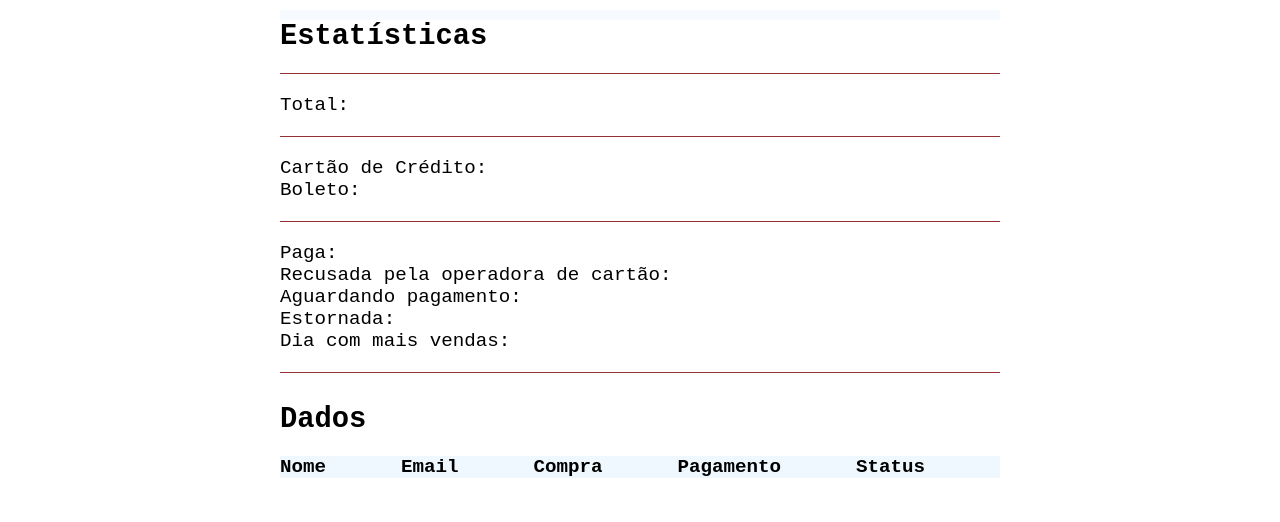
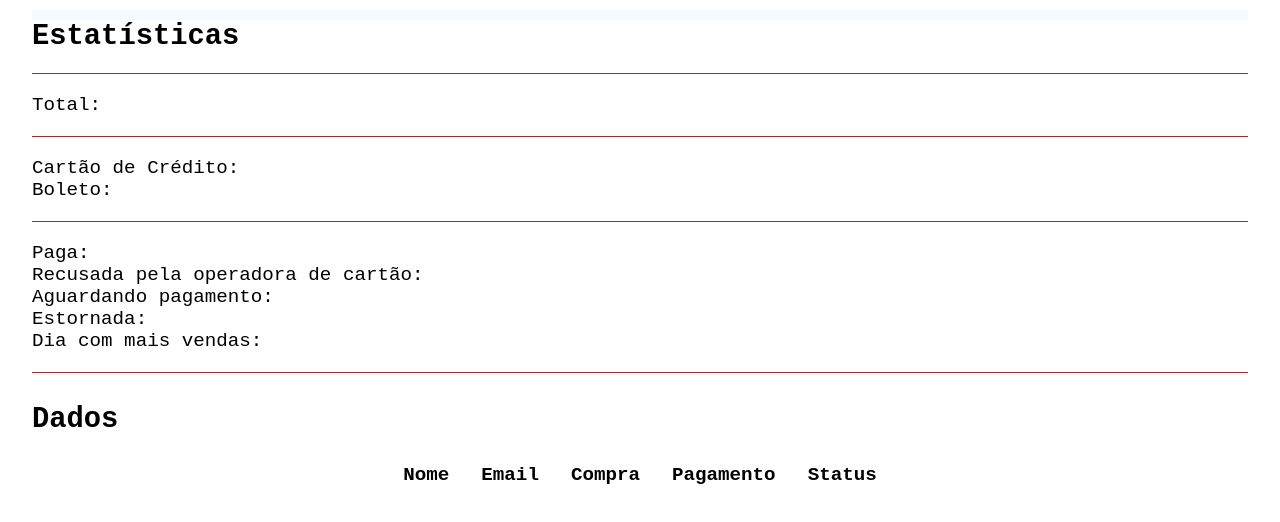
Before and after one commit to bruno15b/fetchData, a website with bundled scripts: page index.html in a window 1280 px wide. Built offline with nearby package versions, Linux system fonts and the light colour scheme; no server answers.

Commit message:
Implemented dynamic transaction data appending to HTML table

```diff
--- a/index.html
+++ b/index.html
@@ -29,15 +29,20 @@
   </section>
   <section>
     <h1>Dados</h1>
-    <ul class="table">
-      <li class="table-columns">
-        <p>Nome</p>
-        <p>Email</p>
-        <p>Compra</p>
-        <p>Pagamento</p>
-        <p>Status</p>
-      </li>
-    </ul>
+    <table class="table">
+      <thead class="table-head">
+        <tr>
+          <th>Nome</th>
+          <th>Email</th>
+          <th>Compra</th>
+          <th>Pagamento</th>
+          <th>Status</th>
+        </tr>
+      <tbody class="table-body">
+
+      </tbody>
+      </thead>
+    </table>
   </section>
   <script type="module" src="./dist/script.js"></script>
 </body>
--- a/src/script.ts
+++ b/src/script.ts
@@ -3,6 +3,8 @@ import fetchData from "./fetchData.js";
 import { APIDataTransaction, Transaction } from "./global.js";
 import normalizeDataEntries from "./normalizeDataEntries.js";
 import normalizeDataKeys from "./normalizeDataKeys.js";
+
+const table = document.querySelector(".table-body");
 
 async function handleData() {
   const data = await fetchData<APIDataTransaction[]>();
@@ -11,14 +13,25 @@ async function handleData() {
     const normalizedDataEntries = normalizeDataEntries(normalizedDataKeys, "data", "valorR");
 
     if (checkArrayItems<Transaction>(normalizedDataEntries, "data", "status")) {
-      console.log(normalizedDataEntries);
-      // normalizedDataEntries.forEach((obj) => appendNamesToHTML(obj));
+      normalizedDataEntries.forEach((obj) => appendTransactionToHTMLTable(obj));
     }
   }
 }
 
-function appendNamesToHTML(obj: Transaction) {
-  return (document.body.innerHTML += `<p>${obj.nome}</p>`);
+function appendTransactionToHTMLTable(obj: Transaction) {
+  if (table) {
+    return (table.innerHTML += `
+    <tr>
+     <td>${obj.nome}</td>
+     <td>${obj.email}</td>
+     <td>${obj.valorR}</td>
+     <td>${obj.formaDePagamento}</td>
+     <td>${obj.status}</td>
+    </tr>
+    `);
+  } else {
+    return null;
+  }
 }
 
 handleData();
--- a/style.css
+++ b/style.css
@@ -9,13 +9,12 @@ p {
 }
 body {
   margin: 10px auto;
-  width: 90vh;
+  width: 95%;
   border-top: 10px solid rgba(240, 248, 255, 0.507);
 }
 ul,
 li {
   list-style: none;
-  font-weight: bold;
 }
 
 section {
@@ -43,15 +42,26 @@ p {
   border-bottom: 1px solid rgb(148, 50, 50);
 }
 
-.table li {
-  display: flex;
-  background-color: aliceblue;
+table {
+  text-align: center;
+  margin: 0 auto;
+  border-spacing: 0;
 }
 
-.table li p {
-  flex-grow: 1;
-  flex-basis: auto;
+table td,
+table th {
+  padding: 0.5rem 1rem;
 }
-.table-columns {
+
+table tr:nth-child(even) {
+  background: aliceblue;
+}
+
+.table-head {
   font-weight: bold;
+  font-size: 1.2rem;
 }
+
+.table-body {
+  font-size: 1rem;
+}
```
Also changed, not shown: dist/script.js, 1 other file.
